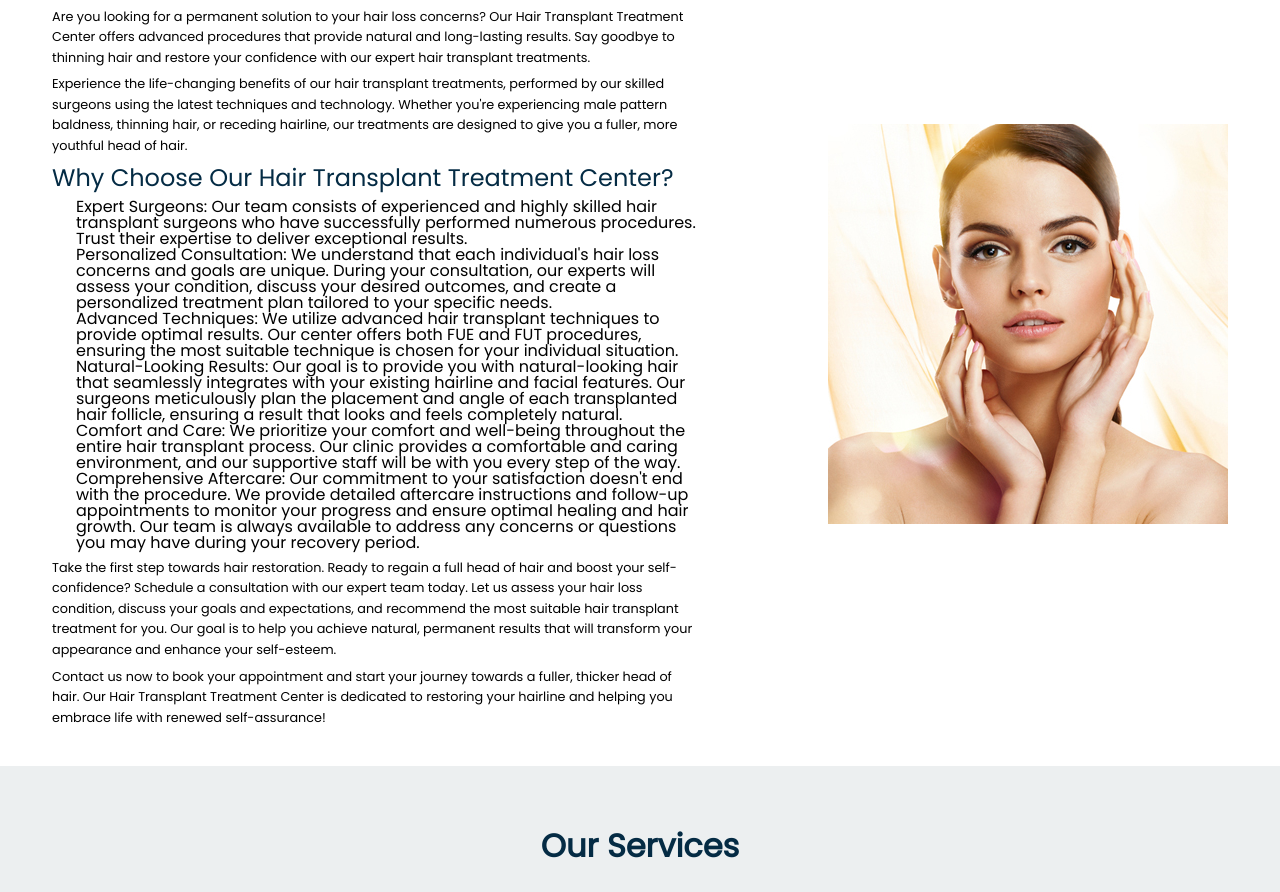
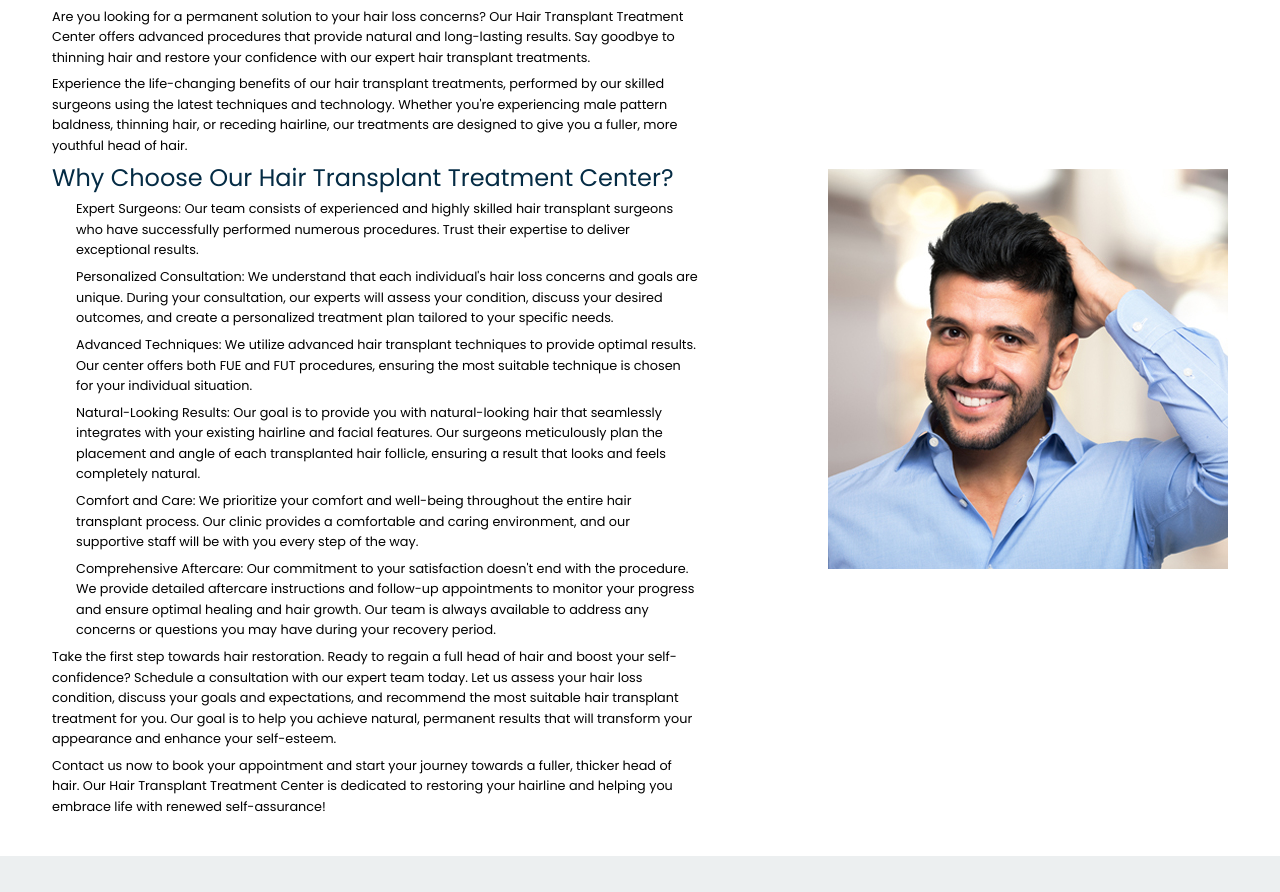
Before and after one commit to fatfluxdigital/hair-skin, a Next.js app: page /Hair-Transplantation in a window 1280 px wide. Shown: the part 1025-1917 px from the top of the page. Built offline with nearby package versions, Linux system fonts and the light colour scheme.

Commit message:
Corrected wrong photos in the article pages

```diff
--- a/src/app/Anti-Dandruff-Treatment/ArticleComponent.tsx
+++ b/src/app/Anti-Dandruff-Treatment/ArticleComponent.tsx
@@ -87,7 +87,7 @@ function ArticleComponent() {
           </article>
           <figure>
             <img
-              src="https://placehold.co/550x400/png"
+              src="/assets/Hair/Anti Dandruff Treatment.jpg"
               alt="Dandruff Treatment"
             />
           </figure>
--- a/src/app/Hair-Transplantation/ArticleComponent.tsx
+++ b/src/app/Hair-Transplantation/ArticleComponent.tsx
@@ -29,46 +29,46 @@ function ArticleComponent() {
               Why Choose Our Hair Transplant Treatment Center?
             </h3>
             <ul className="clinic-feature-list">
-              <li>
+              <p className="clinic-feature-description">
                 Expert Surgeons: Our team consists of experienced and highly
                 skilled hair transplant surgeons who have successfully performed
                 numerous procedures. Trust their expertise to deliver
                 exceptional results.
-              </li>
-              <li>
+              </p>
+              <p className="clinic-feature-description">
                 Personalized Consultation: We understand that each individual's
                 hair loss concerns and goals are unique. During your
                 consultation, our experts will assess your condition, discuss
                 your desired outcomes, and create a personalized treatment plan
                 tailored to your specific needs.
-              </li>
-              <li>
+              </p>
+              <p className="clinic-feature-description">
                 Advanced Techniques: We utilize advanced hair transplant
                 techniques to provide optimal results. Our center offers both
                 FUE and FUT procedures, ensuring the most suitable technique is
                 chosen for your individual situation.
-              </li>
-              <li>
+              </p>
+              <p className="clinic-feature-description">
                 Natural-Looking Results: Our goal is to provide you with
                 natural-looking hair that seamlessly integrates with your
                 existing hairline and facial features. Our surgeons meticulously
                 plan the placement and angle of each transplanted hair follicle,
                 ensuring a result that looks and feels completely natural.
-              </li>
-              <li>
+              </p>
+              <p className="clinic-feature-description">
                 Comfort and Care: We prioritize your comfort and well-being
                 throughout the entire hair transplant process. Our clinic
                 provides a comfortable and caring environment, and our
                 supportive staff will be with you every step of the way.
-              </li>
-              <li>
+              </p>
+              <p className="clinic-feature-description">
                 Comprehensive Aftercare: Our commitment to your satisfaction
                 doesn't end with the procedure. We provide detailed aftercare
                 instructions and follow-up appointments to monitor your progress
                 and ensure optimal healing and hair growth. Our team is always
                 available to address any concerns or questions you may have
                 during your recovery period.
-              </li>
+              </p>
             </ul>
 
             <p className="clinic-feature-description">
@@ -90,8 +90,8 @@ function ArticleComponent() {
           </article>
           <figure className="advanced__facial">
             <img
-              src="assets/skin/Advanced Facial Glow.jpg"
-              alt="facial glow image"
+              src="/assets/Hair/Hair Transplantation.jpg"
+              alt="Hair transplantation image"
             />
           </figure>
         </section>
--- a/src/app/Platelet-Rich-Plasma-Thearpy/ArticleComponent.tsx
+++ b/src/app/Platelet-Rich-Plasma-Thearpy/ArticleComponent.tsx
@@ -108,8 +108,8 @@ function ArticleComponent() {
           </article>
           <figure className="advanced__facial">
             <img
-              src="assets/skin/Advanced Facial Glow.jpg"
-              alt="facial glow image"
+              src="/assets/Hair/Platelet Rich Plasma Thearpy.jpg"
+              alt="Platelet rich plasma thearpy"
             />
           </figure>
         </section>
```
